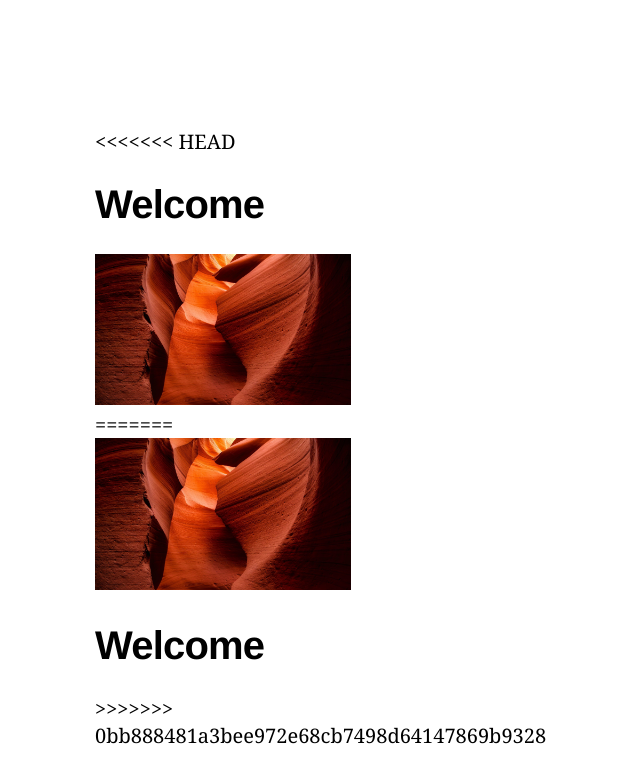
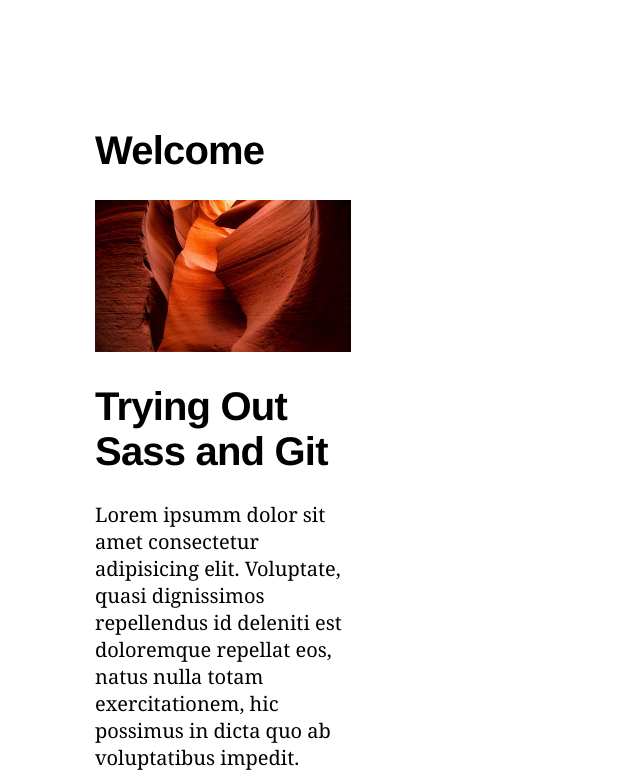
Before and after one commit to MisczConfed/class6demo, a website: page index.html in a window 1280 px wide. Shown: the top 780 px of the page, without its empty margins (417-1057 px from the left). Drawn offline with Linux system fonts and the light colour scheme.

Commit message:
gdrgdrhtjhft

```diff
--- a/index.html
+++ b/index.html
@@ -8,14 +8,10 @@
 </head>
 <body>
         <main>
-            <div>
-<<<<<<< HEAD
+            <div class="head">
                 <h1>Welcome</h1>
                 <img src="images/antelope-canyon-9391418_1920.jpg" style="width: 100%;">
-=======
-                <img src="images/antelope-canyon-9391418_1920.jpg" style="width: 100%;">
-                <h1>Welcome</h1>
->>>>>>> 0bb888481a3bee972e68cb7498d64147869b9328
+
             </div>
 
         </div>
--- a/sass/_type.scss
+++ b/sass/_type.scss
@@ -3,11 +3,12 @@ body {
     font-size: 20px;
 }
 
-
-h1 {
-    font-size: 2.5rem;
-    letter-spacing: -0.02em;
-    text-align: center;
+head {
+    h1 {
+        font-size: 2.5rem;
+        letter-spacing: -0.02em;
+        text-align: center;
+}
 
 }
 h1, h2, h3 {
```
